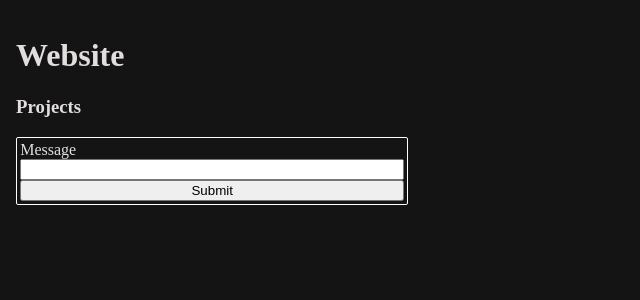
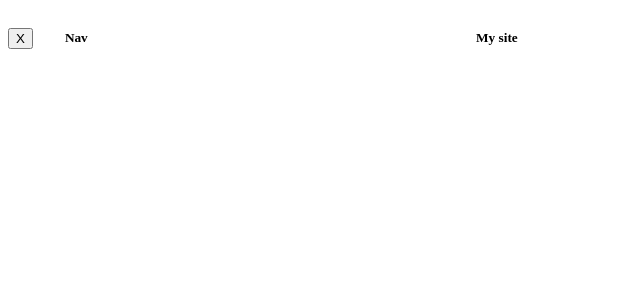
Before and after one commit to LachlanStephan/mysite, a PHP site: page / in a window 1280 px wide. Shown: the top 300 px of the page, without its empty margins (0-640 px from the left). Run offline with PHP 8.4, Linux system fonts and the light colour scheme.

Commit message:
inital commit - rebuild of rebuild

```diff
--- a/index.html
+++ b/index.html
@@ -4,30 +4,19 @@
 		<meta charset="UTF-8" />
 		<meta http-equiv="X-UA-Compatible" content="IE=edge" />
 		<meta name="viewport" content="width=device-width, initial-scale=1.0" />
-		<title>A website</title>
 		<link rel="stylesheet" href="./style.css" />
 		<script src="./main.js" defer></script>
-		<script type="module" src="./githubData.js"></script>
-        <!-- ADD FONT -->
+		<title>Document</title>
+	</head>
 	<body>
-		<!-- Header -->
 		<header>
-			<h1>Website</h1>
+			<div id="hamburger">
+				<button onclick="toggleNav()">X</button>
+			</div>
+			<aside id="navContainer">
+				<h5>Nav</h5>
+			</aside>
+			<h5>My site</h5>
 		</header>
-		<!-- Fetched proj data from github -->
-		<main>
-			<h3>Projects</h3>
-            <section id="sect"></section>
-		</main>
-        <!-- Contact form-->
-        <aside class="form">
-            <form action="">
-                <label for="message">
-                    Message
-                </label>
-                <input type="textarea" name="message" id="">
-                <input type="submit">
-            </form>
-        </aside>
 	</body>
 </html>
--- a/main.js
+++ b/main.js
@@ -0,0 +1,24 @@
+const navCont = document.getElementById("navContainer");
+
+const hideShowNav = (display) => {
+	navCont.style.display = display;
+};
+
+const checkIfDesktop = () => {
+	const width = window.innerWidth;
+	if (width < 900) {
+		hideShowNav("none");
+	} else {
+		hideShowNav("block");
+	}
+};
+
+const toggleNav = () => {
+	if (navCont.style.display === "none") {
+		hideShowNav("block");
+	} else {
+		hideShowNav("none");
+	}
+};
+
+checkIfDesktop();
--- a/style.css
+++ b/style.css
@@ -1,43 +1,18 @@
-body {
-	padding: 0.5rem;
-	margin: 0.5rem;
-	background-color: rgb(20, 20, 20);
-	color: rgb(226, 222, 222);
-	width: 100vw;
+header {
+	display: flex;
 }
 
-h4 {
-	font-weight: 1000;
-	margin-right: 0.5rem;
-}
-
-p {
-	color: #ccc;
-	margin-right: 0.5rem;
-}
-
-form {
-	margin-top: 1rem;
-	padding: 0.2rem;
-	border-radius: 2px;
-	border: 1px solid white;
-	display: flex;
-	flex-direction: column;
+aside {
 	width: 30%;
 }
 
-.projContainer {
+aside,
+#hamburger {
+	padding-right: 2rem;
+}
+
+#hamburger {
 	display: flex;
 	align-items: center;
-	border: 1px solid white;
-	width: 90%;
-	padding: 0.2rem;
-	border-radius: 2px;
+	justify-content: center;
 }
-
-/* Media query stuffs */
-@media (max-width: 600px) {
-	form {
-		width: 70%;
-	}
-}
```
Also changed, not shown: githubData.js (deleted, +0 -69 lines), 1 other file.
